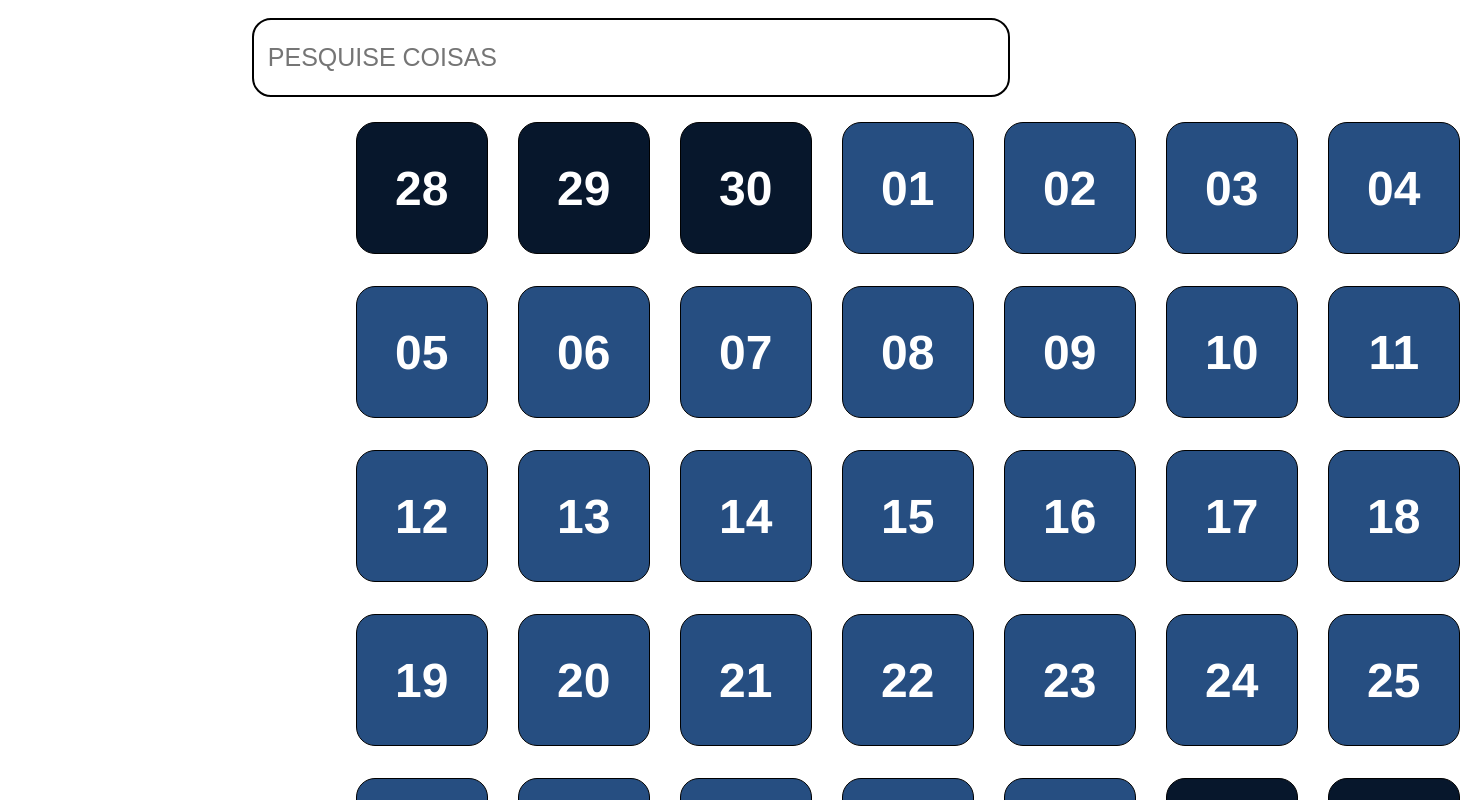
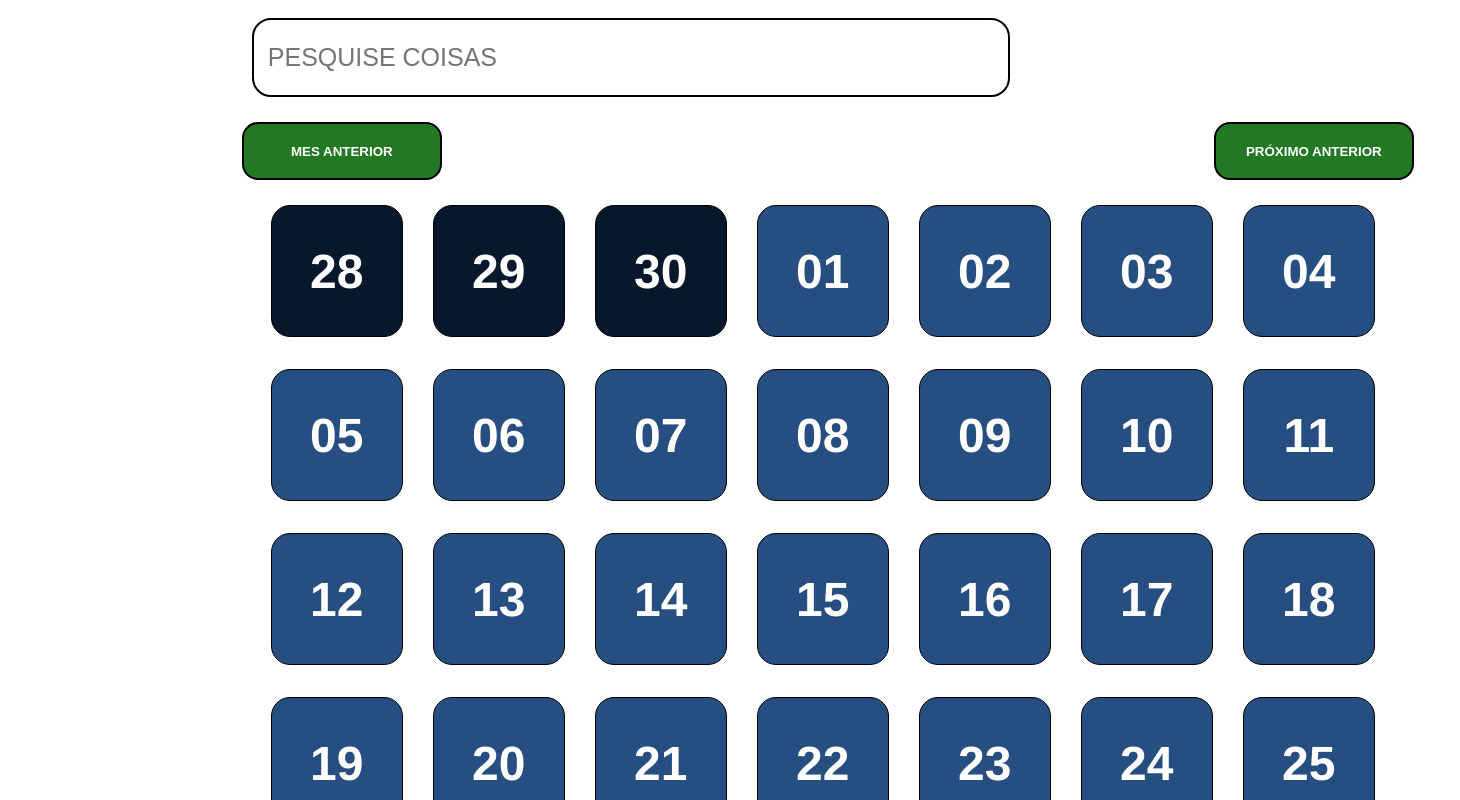
Before and after one commit to WilliamJardim/angular-agenda, an Angular app: page / in a window 1280 px wide. Shown: the top 800 px of the page, 1460 px wide, since content can reach past the window. Built offline with nearby package versions, Linux system fonts and the light colour scheme.

Commit message:
Adicionando botões

```diff
--- a/src/app/components/app-calendario/app-calendario.component.html
+++ b/src/app/components/app-calendario/app-calendario.component.html
@@ -1,3 +1,21 @@
+<div class="toolbar-calendario">
+
+  <button>
+    Mes anterior
+  </button>
+
+  <div></div>
+  <div></div>
+  <div></div>
+  <div></div>
+  <div></div>
+
+  <button>
+    Próximo anterior
+  </button>
+
+</div>
+
 <div class="grid-calendario">
 
     <!-- Iteração com *ngFor -->
--- a/src/app/components/app-calendario/app-calendario.component.scss
+++ b/src/app/components/app-calendario/app-calendario.component.scss
@@ -2,7 +2,7 @@
     display: grid;
     grid-template-columns: repeat(7, 130px);
     gap: 32px;
-    margin-left: 95px;
+    margin-left: 10px;
 
     .dia-antigo{
         background-color: rgb(7, 23, 44) !important;
@@ -34,3 +34,29 @@
         background-color: rgb(84, 131, 194);
     }
 }
+
+.toolbar-calendario{
+    display: grid;
+    grid-template-columns: repeat(7, 130px);
+    gap: 32px;
+    margin-left: -19px;
+
+    div{
+        width: 20px;
+    }
+
+    button{
+        width: 200px;
+        height: 58px;
+        padding: 8px;
+        border: solid 2px black;
+        border-radius: 16px;
+        margin-top: 0px;
+        margin-bottom: 25px;
+        cursor: pointer;
+        background-color: rgb(35, 121, 35);
+        color: white;
+        font-weight: bold;
+        text-transform: uppercase;
+    }
+}
```
